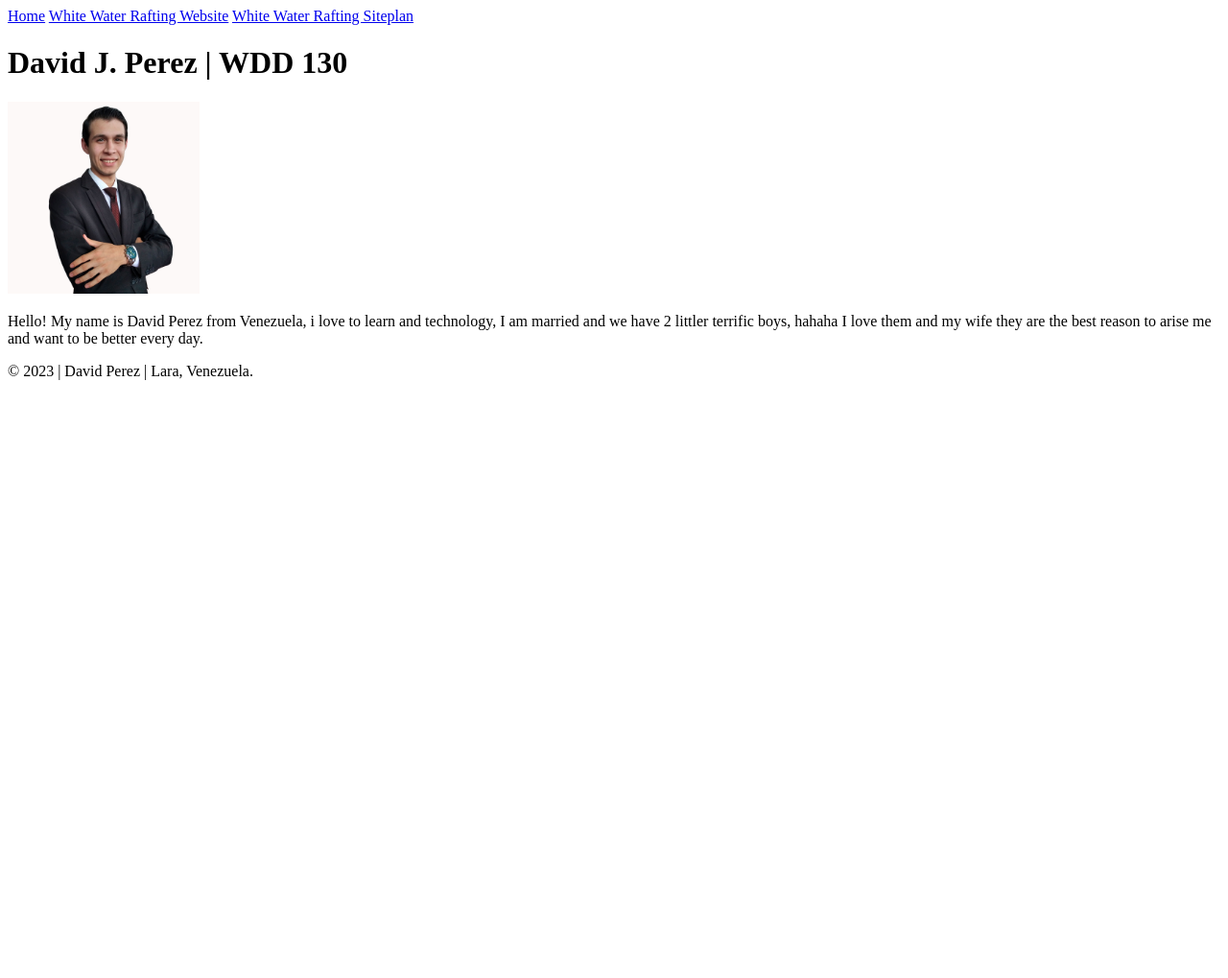
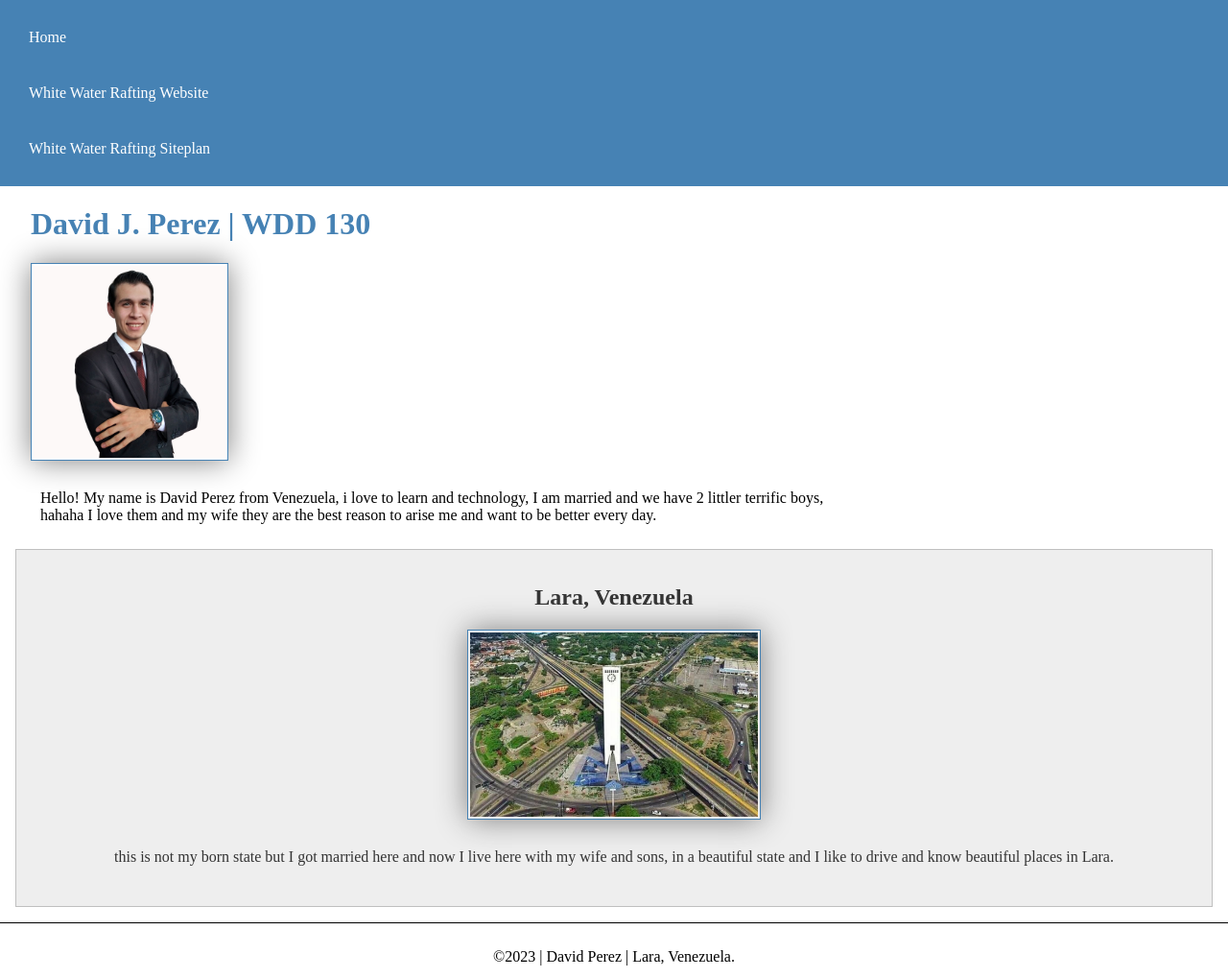
Before and after one commit to davidjared123/wdd130, a plain HTML site: page index.html in a window 1280 px wide. Shown: the whole page at 96% size. Before the commit the page ends 800 px from the top, so only its background shows below. Drawn offline with Linux system fonts and the light colour scheme.

Commit message:
W02 editions

```diff
--- a/index.html
+++ b/index.html
@@ -5,6 +5,12 @@
     <meta http-equiv="X-UA-Compatible" content="IE=edge" />
     <meta name="viewport" content="width=device-width, initial-scale=1.0" />
     <title>David J. Perez A. | WDD 130</title>
+    <link rel="stylesheet" href="/styles/styles.css" />
+    <meta
+      name="description"
+      content="Is a commun layout of a course from BYU-I university, Web Develeper Course"
+    />
+    <meta name="author" content="David Pérez" />
   </head>
   <body>
     <header>
@@ -16,7 +22,7 @@
     </header>
     <main>
       <h1>David J. Perez | WDD 130</h1>
-      <img src="images/profile.jpg" alt="profile image" width="200" />
+      <img src="images/profile.jpg" alt="profile image" />
       <p>
         Hello! My name is David Perez from Venezuela, i love to learn and
         technology, I am married and we have 2 littler terrific boys, hahaha I
@@ -24,8 +30,17 @@
         be better every day.
       </p>
     </main>
+    <aside>
+      <h2>Lara, Venezuela</h2>
+      <img src="images/lara.jpg" alt="State Lara from Venezuela" />
+      <p>
+        this is not my born state but I got married here and now I live here
+        with my wife and sons, in a beautiful state and I like to drive and know
+        beautiful places in Lara.
+      </p>
+    </aside>
     <footer>
-      <p>&copy; 2023 | David Perez | Lara, Venezuela.</p>
+      <p>&copy;2023 | David Perez | Lara, Venezuela.</p>
     </footer>
   </body>
 </html>
--- /dev/null
+++ b/styles/styles.css
@@ -0,0 +1,57 @@
+body{
+    margin: 0;
+}
+
+nav{
+    background-color: steelblue;
+    padding: 10px;
+}
+
+nav a {
+    color: white;
+    display: block;
+    padding: 20px;
+    text-decoration: none;
+}
+
+h1{
+    color: steelblue;
+}
+
+main{
+    margin-left: 2em;
+    max-width: 840px;
+}
+
+main img{
+    width: 200px;
+}
+img{
+    height: auto;
+    border: 1px solid steelblue;
+    padding: 2px;
+    box-shadow: 0 0 30px gray;
+}
+
+p{
+    padding: 10px;
+}
+
+aside{
+    margin: 1em;
+    border: 1px solid rgba(0, 0,0, 0.2);
+    padding: 1em;
+    background-color: #eee;
+    color: #333;
+    text-align: center;
+}
+
+aside img{
+    width: 300px;
+}
+
+footer{
+    margin-top: 1em;
+    border-top: 1px solid black;
+    text-align:center;
+}
--- /dev/null
+++ b/wwr/styles/site-plan-rafting.css
@@ -0,0 +1,108 @@
+@import url('https://fonts.googleapis.com/css2?family=Roboto&family=Rock+Salt&display=swap');
+
+:root{
+    --primary-color: #1985A1;
+    --secondary-color: #4C5C68;
+    --accent1-color: #46494C;
+    --accent2-color: #C5C3C6;
+    --accent-white: #e6e6e6;
+
+    --heading-font: 'Rock Salt', cousive;
+    --paragraph-font: 'Roboto', helvetica;
+}
+
+body{
+    font-family:var(--paragraph-font);
+    color: var(--accent1-color);
+}
+
+h1, h2, h3, h4, h5, h6{
+    font-family: var(--heading-font);
+}
+
+p{
+    padding: 25px;
+}
+
+nav{
+    display: flex;
+    font-size: 1.2rem;
+    /* background: var(--primary-color); */
+    background-color: var(--accent-white);
+}
+
+nav a{
+    display: block;
+    text-decoration: none;
+    color: var(--accent1-color);
+    padding: 20px 25px;
+}
+
+nav a:hover{
+    background-color: var(--primary-color);
+    color: var(--accent-white);
+    transition: all 400ms;
+}
+
+/* nav a:link, nav a:visited{
+    color: var(--primary-color);
+} */
+
+.colors {
+    color: var(--accent-white);
+}
+
+th{
+    padding: 1em;
+}
+.colors .color-1{
+background-color: var(--accent-white);
+color: var(--accent1-color);
+}
+
+.colors .color-2{
+background-color: var(--accent2-color);
+color: var(--accent1-color);
+}
+
+.colors .color-3{
+background-color: var(--accent1-color);
+}
+
+.colors .color-4{
+background-color: #4C5C68;
+}
+
+.colors .color-5{
+background-color: var(--primary-color);
+}
+
+.font-1{
+    font-family: var(--paragraph-font);
+}
+
+.font-2{
+    font-family: var(--heading-font);
+}
+
+.font-colored-1{
+    font-family: var(--heading-font);
+    padding: 1em;
+    background: var(--accent-white);
+    color: var(--accent1-color);
+}
+
+.font-colored-2{
+    font-family: var(--heading-font);
+    padding: 1em;
+    background: var(--accent-white);
+    color: var(--primary-color);
+}
+
+
+.font-colored-3{
+    font-family: var(--heading-font);
+    padding: 1em;
+    background: var(--primary-color);
+    color: var(--accent-white);
+}
```
Also changed, not shown: wwr/site-plan-rafting.html (added, +80 -0 lines), images/lara.jpg (added), wwr/images/logo.png (added).
